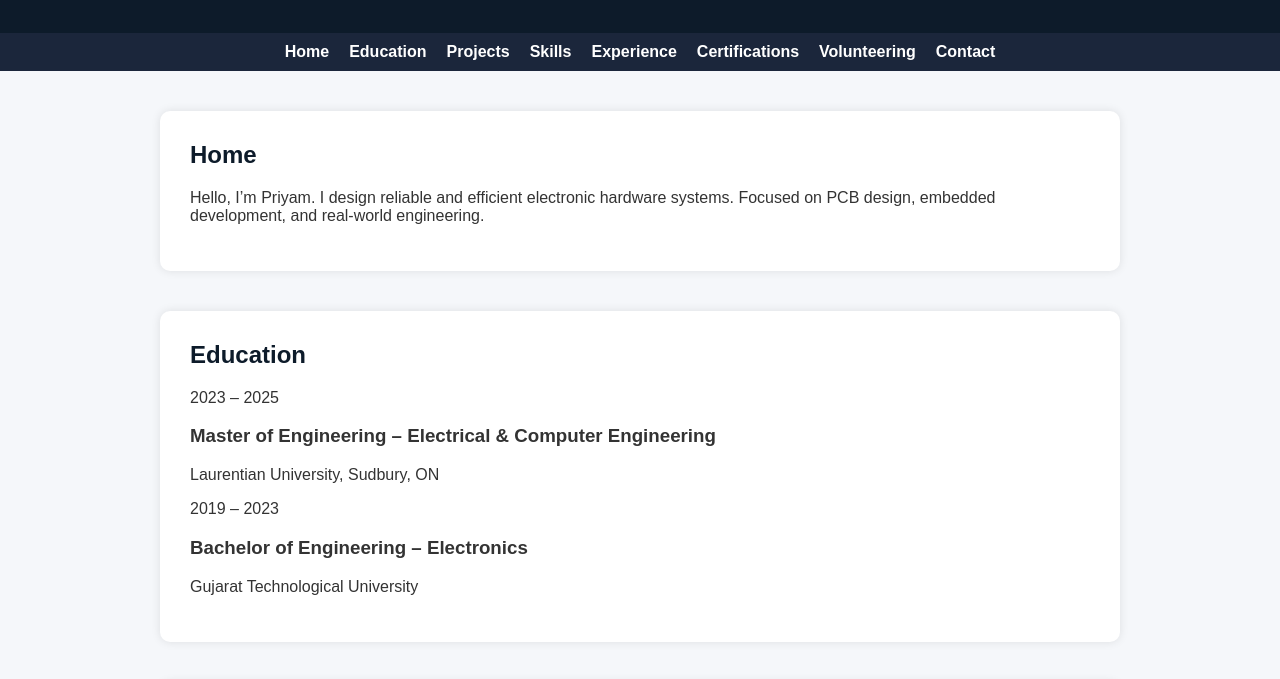
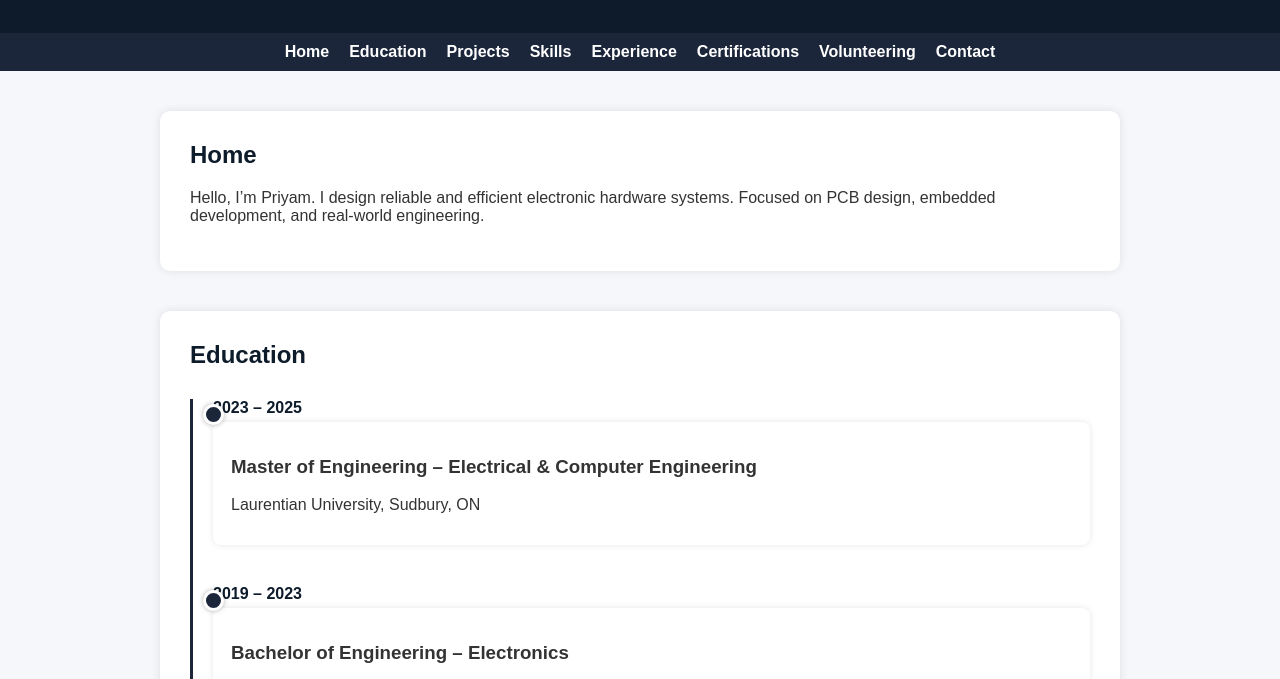
Before and after one commit to pjsheth354/myportfoliops, a plain HTML site: page index.html in a window 1280 px wide. Shown: the part 121-800 px from the top of the page. Drawn offline with Linux system fonts and the light colour scheme.

Commit message:
Update style.css

```diff
--- a/style.css
+++ b/style.css
@@ -44,3 +44,37 @@ footer {
     color: #fff;
     margin-top: 40px;
 }
+
+/* --- Timeline Styling --- */
+.timeline {
+    position: relative;
+    margin: 30px 0;
+    padding-left: 20px;
+    border-left: 3px solid #1b263b;
+}
+.timeline-item {
+    position: relative;
+    margin-bottom: 40px;
+}
+.timeline-dot {
+    position: absolute;
+    left: -10px;
+    top: 5px;
+    height: 15px;
+    width: 15px;
+    background: #1b263b;
+    border-radius: 50%;
+    border: 3px solid #fff;
+    box-shadow: 0 0 5px rgba(0,0,0,0.3);
+}
+.timeline-date {
+    font-weight: bold;
+    color: #0d1b2a;
+    margin-bottom: 5px;
+}
+.timeline-content {
+    background: #fff;
+    padding: 15px 18px;
+    border-radius: 8px;
+    box-shadow: 0 0 6px rgba(0,0,0,0.1);
+}
```
